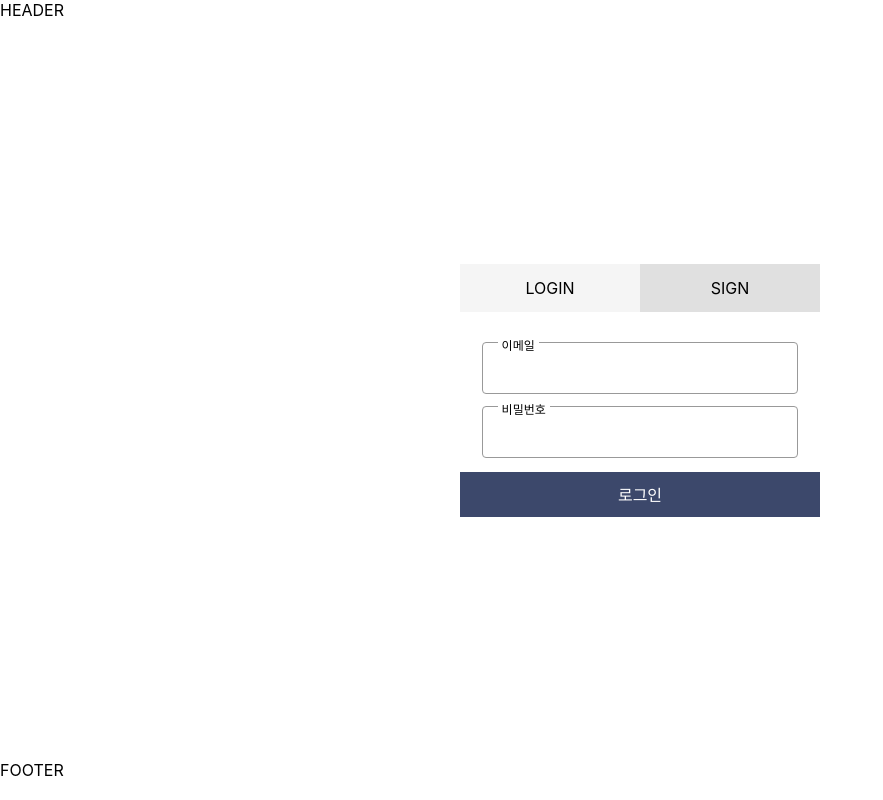
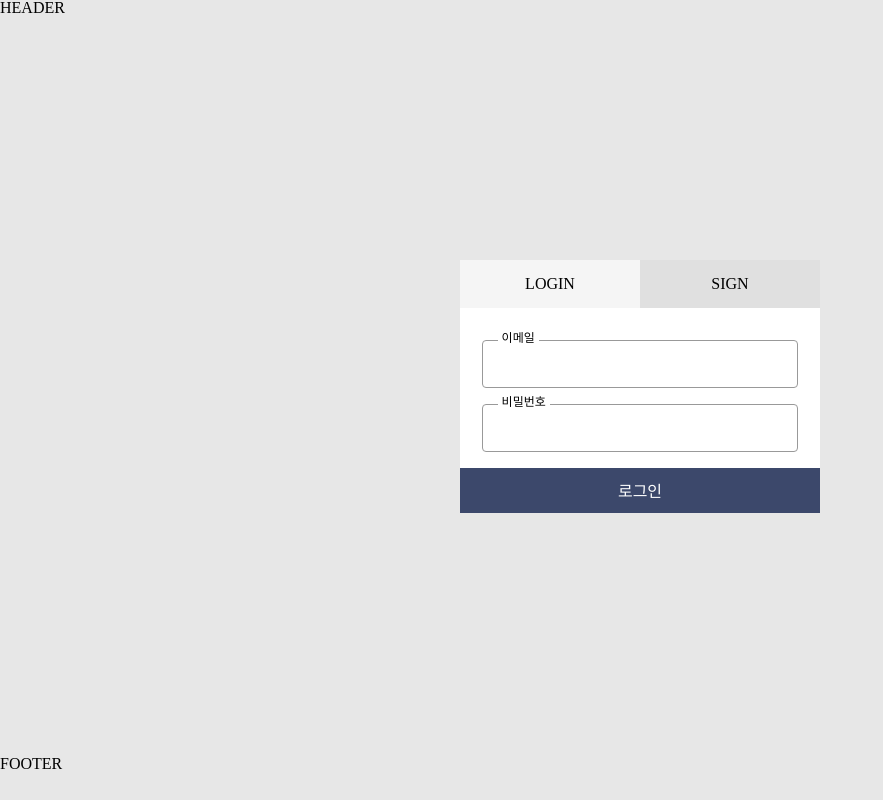
Before and after one commit to naturej/react, a React (Create React App) app: page / in a window 1280 px wide. Shown: the whole page, without its empty margins (0-883 px from the left). Built offline with nearby package versions, Linux system fonts and the light colour scheme.

Commit message:
style: global css 적용
reset, createGlobalStyle 적용

```diff
--- a/src/App.js
+++ b/src/App.js
@@ -2,10 +2,12 @@
 import router from "./routes/routing";
 import { ThemeProvider } from "styled-components";
 import theme from "./styles/theme";
+import GlobalStyles from "./styles/global";
 
 function App() {
   return (
     <ThemeProvider theme={theme}>
+      <GlobalStyles />
       <RouterProvider router={router} />
     </ThemeProvider>
   );
--- a/src/styles/global.js
+++ b/src/styles/global.js
@@ -0,0 +1,20 @@
+import { createGlobalStyle } from "styled-components";
+import reset from "styled-reset";
+
+const GlobalStyles = createGlobalStyle`
+  ${reset}
+  * {
+    box-sizing: border-box;
+  }
+  body {
+    background-color: #e7e7e7;
+  }
+  button {
+    border: none;
+  }
+  ul > li {
+    list-style: none;
+  }
+`;
+
+export default GlobalStyles;
```
